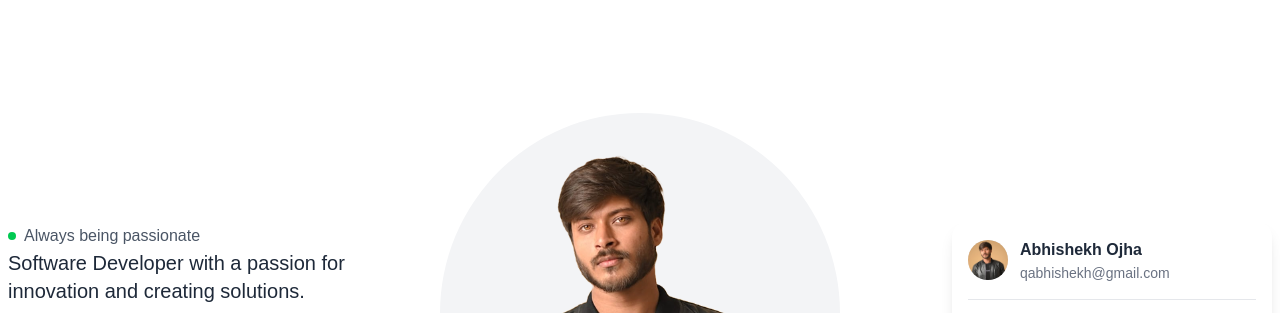
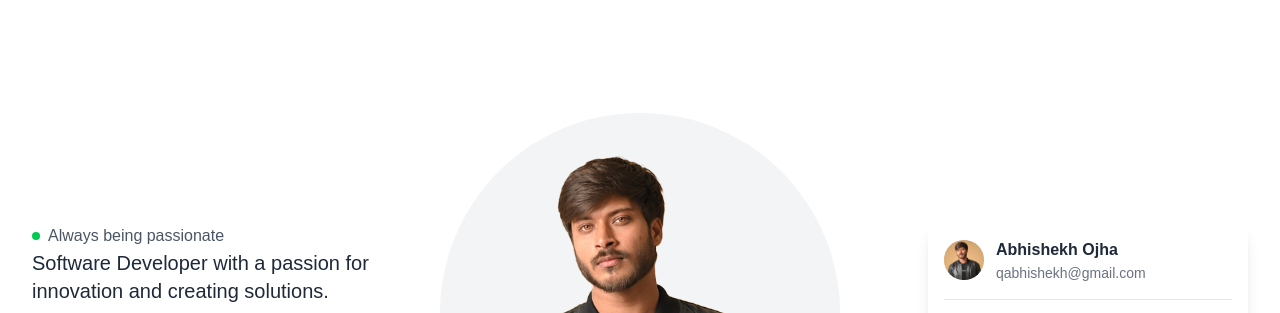
Before and after one commit to abhishekhojha/abhishekhojha, an Astro site: page / in a window 1280 px wide. Shown: the part 327-640 px from the top of the page. Built offline with nearby package versions, Linux system fonts and the light colour scheme; Astro itself is replaced by a stand-in of ours; a web font is replaced by a local one.

Commit message:
style: add responsive horizontal padding to container for larger screens

```diff
--- a/src/style/global.css
+++ b/src/style/global.css
@@ -53,3 +53,10 @@ html {
 .contact-card {
   @apply flex items-center gap-4 bg-white p-4 rounded-xl shadow-md font-medium text-gray-700 transition-all duration-300 hover:shadow-lg hover:-translate-y-0.5;
 }
+
+@media (min-width: 768px) {
+  .container {
+    padding-left: 2rem;
+    padding-right: 2rem;
+  }
+}
```
